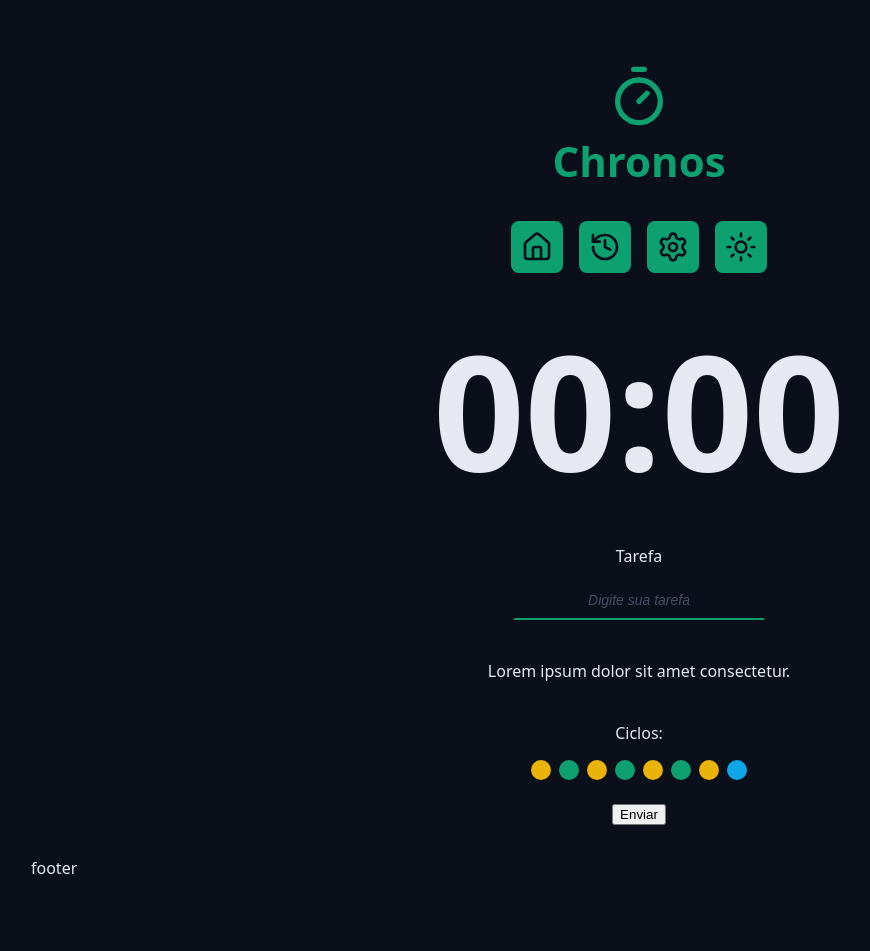
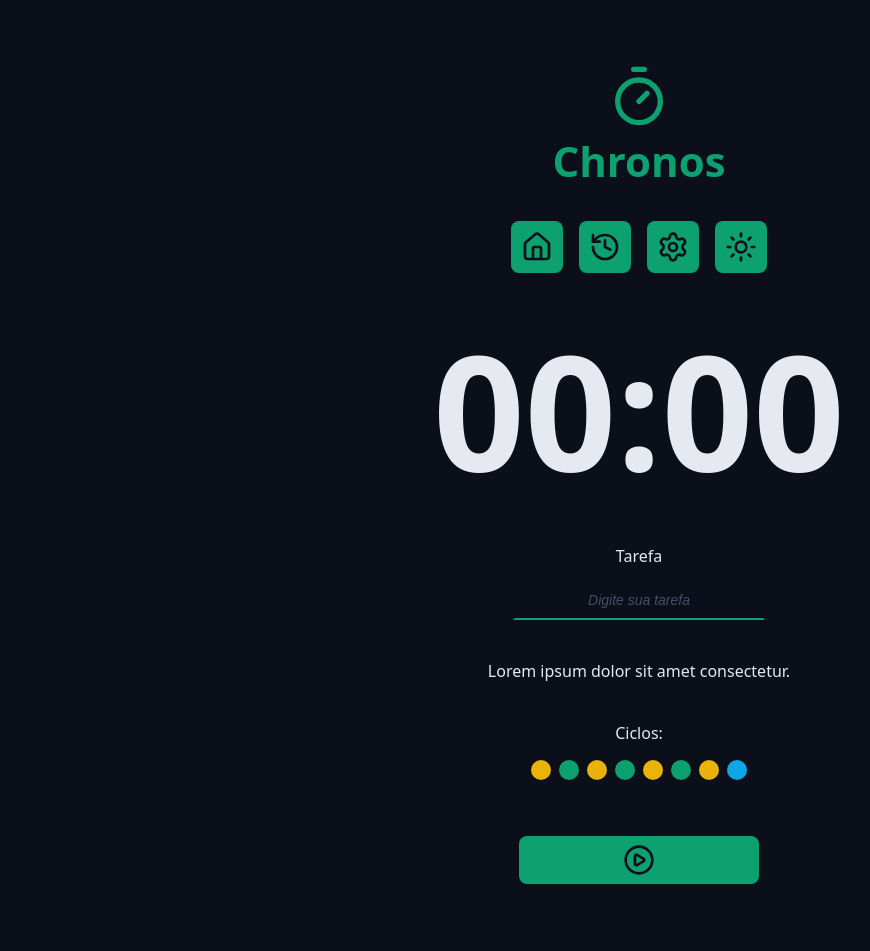
Before and after one commit to PilarNL/chronos-pomodoro, a React (Vite) app: page / in a window 1280 px wide. Shown: the top 951 px of the page, without its empty margins (1-871 px from the left). Before the commit the page ends 911 px from the top, so only its background shows below. Built offline with nearby package versions, Linux system fonts and the light colour scheme.

Commit message:
feat(defaultbutton): adiciona o default button

```diff
--- a/src/App.tsx
+++ b/src/App.tsx
@@ -6,6 +6,8 @@
 import { CountDown } from './components/CountDown';
 import { DefaultInput } from './components/DefaultInput';
 import { Cycles } from './components/Cycles/Index';
+import { DefaultButton } from './components/DefaultButton';
+import { PlayCircleIcon } from 'lucide-react';
 
 export function App() {
   return (
@@ -36,7 +38,7 @@
             <Cycles />
           </div>
           <div className='formRow'>
-            <button>Enviar</button>
+            <DefaultButton icon={<PlayCircleIcon />} />
           </div>
         </form>
       </Container>
--- /dev/null
+++ b/src/components/DefaultButton/Styles.module.css
@@ -0,0 +1,31 @@
+.button {
+  border: none;
+  border-radius: 0.8rem;
+  display: flex;
+  align-items: center;
+  justify-content: center;
+  min-width: 24rem;
+  padding: 0.8rem;
+  margin: 3.2rem 0;
+  cursor: pointer;
+  transition: all 0.1s ease-in-out;
+}
+
+.button svg {
+  width: 3.2rem;
+  height: 3.2rem;
+}
+
+.button:hover {
+  filter: brightness(80%);
+}
+
+.green {
+  background: var(--primary);
+  color: var(--text-over-primary);
+}
+
+.red {
+  background: var(--error);
+  color: var(--text-over-error);
+}
--- /dev/null
+++ b/src/components/DefaultButton/index.tsx
@@ -0,0 +1,20 @@
+import styles from './Styles.module.css';
+
+type DefaultButtonProps = {
+  icon: React.ReactNode;
+  color?: 'green' | 'red';
+} & React.ComponentProps<'button'>;
+
+export function DefaultButton({
+  icon,
+  color = 'green',
+  ...props
+}: DefaultButtonProps) {
+  return (
+    <>
+      <button className={`${styles.button} ${styles[color]}`} {...props}>
+        {icon}
+      </button>
+    </>
+  );
+}
--- a/src/components/DefaultInput/index.tsx
+++ b/src/components/DefaultInput/index.tsx
@@ -9,12 +9,12 @@
   id,
   type,
   labelText,
-  ...rest
+  ...props
 }: DefaultInputProps) {
   return (
     <>
       {labelText && <label htmlFor={id}>{labelText}</label>}
-      <input className={styles.input} type={type} id={id} {...rest} />
+      <input className={styles.input} type={type} id={id} {...props} />
     </>
   );
 }
```
